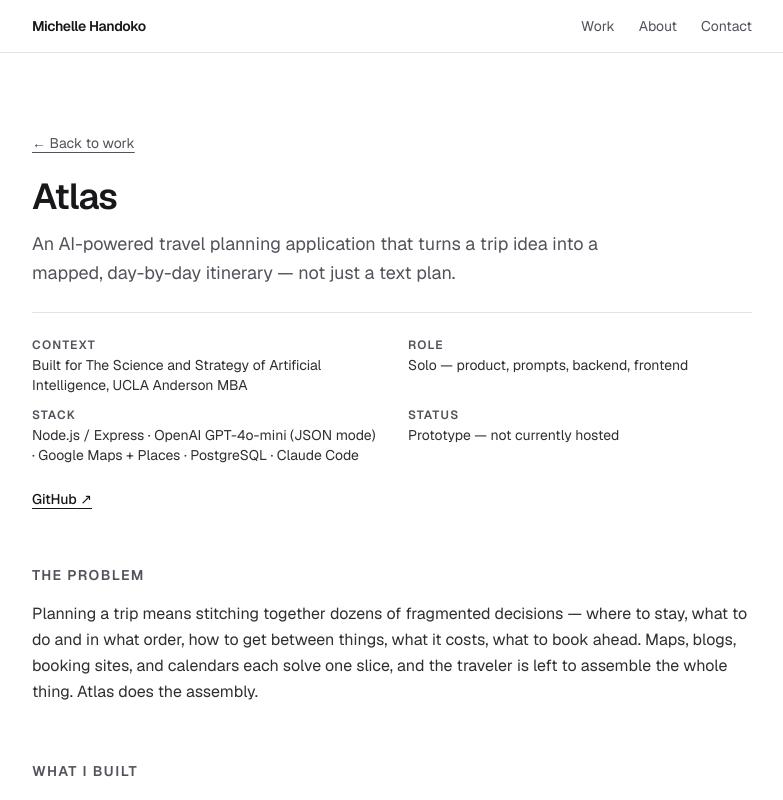
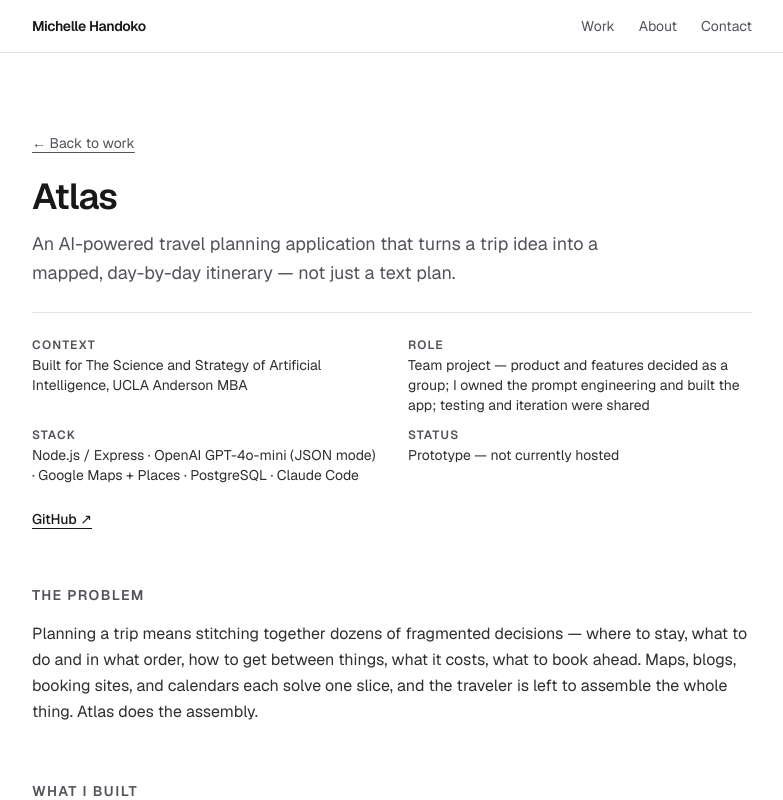
Before and after one commit to michellehhandoko/michellehandoko, a Next.js app: page /projects/atlas in a window 1280 px wide. Shown: the top 800 px of the page, without its empty margins (248-1031 px from the left). Built offline with nearby package versions, Linux system fonts and the light colour scheme.

Commit message:
Atlas: correct role — team project, not solo

```diff
--- a/app/projects/atlas/page.tsx
+++ b/app/projects/atlas/page.tsx
@@ -19,7 +19,11 @@ export default function AtlasCaseStudy() {
             value:
               "Built for The Science and Strategy of Artificial Intelligence, UCLA Anderson MBA",
           },
-          { label: "Role", value: "Solo — product, prompts, backend, frontend" },
+          {
+            label: "Role",
+            value:
+              "Team project — product and features decided as a group; I owned the prompt engineering and built the app; testing and iteration were shared",
+          },
           {
             label: "Stack",
             value:
```
